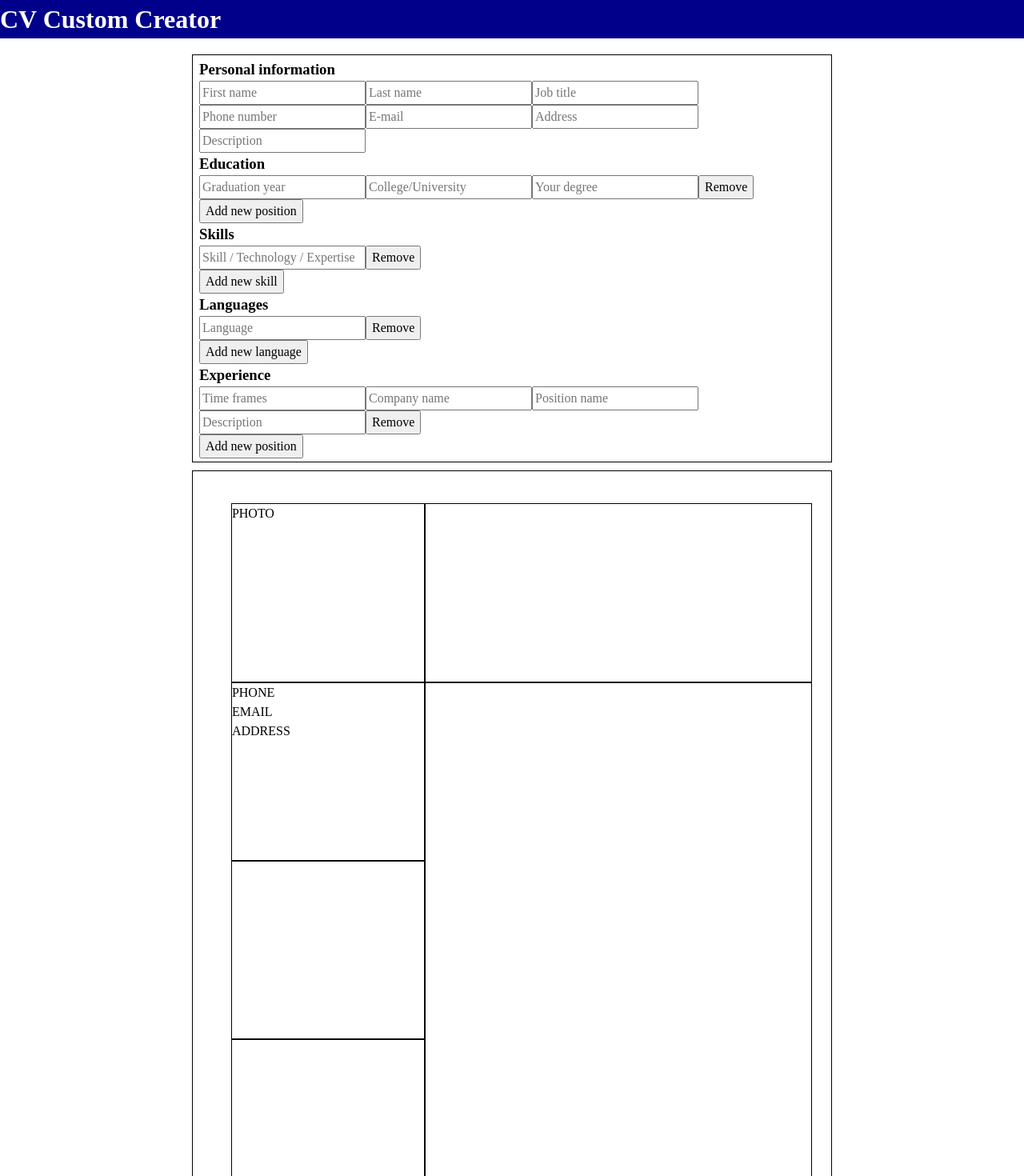
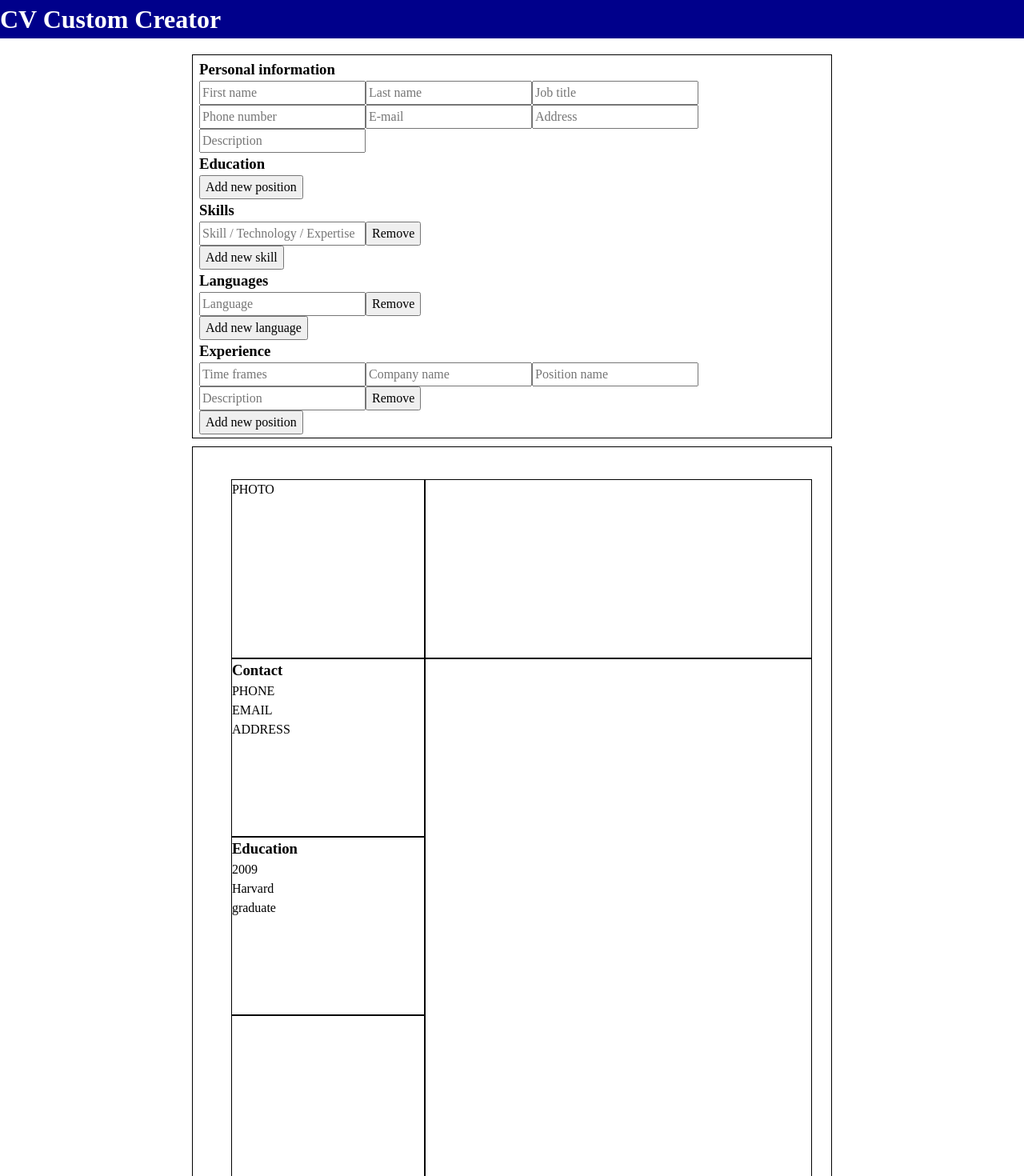
Before and after one commit to micsiw/cv-creator, a React (Create React App) app: page / in a window 1280 px wide. Shown: the top 1470 px of the page at 80% size. Built offline with nearby package versions, Linux system fonts and the light colour scheme.

Commit message:
properly lifted state of dynamic form section in education

```diff
--- a/src/components/CV-Display/Contact-display.js
+++ b/src/components/CV-Display/Contact-display.js
@@ -4,6 +4,7 @@ class ContactDisplay extends Component {
   render() {
     return (
       <div className="contact">
+        <h3>Contact</h3>
         <div className="contact-section">
           <p>PHONE</p>
           <p>{this.props.phoneNumber}</p>
--- a/src/components/CV-Display/Display.js
+++ b/src/components/CV-Display/Display.js
@@ -26,7 +26,7 @@ class Display extends Component {
             address={this.props.address}
           />
           <ExperienceDisplay />
-          <EducationDisplay />
+          <EducationDisplay education={this.props.education} />
           <SkillsDisplay />
           <LanguagesDisplay />
         </div>
--- a/src/components/CV-Display/Education-display.js
+++ b/src/components/CV-Display/Education-display.js
@@ -2,7 +2,20 @@ import React, { Component } from "react";
 
 class EducationDisplay extends Component {
   render() {
-    return <div className="education"></div>;
+    return (
+      <div className="education">
+        <h3>Education</h3>
+        {this.props.education.map((position) => {
+          return (
+            <div key={position.id}>
+              <div className="graduation-year">{position.graduation}</div>
+              <div className="school-name">{position.name}</div>
+              <div className="school-title">{position.title}</div>
+            </div>
+          );
+        })}
+      </div>
+    );
   }
 }
 
--- a/src/components/CV-Form/Education.js
+++ b/src/components/CV-Form/Education.js
@@ -4,12 +4,12 @@ class Education extends Component {
   constructor(props) {
     super(props);
     this.state = {
-      inputs: [
-        <EducationInputs key={0} remove={this.handleRemove.bind(this, 0)} />,
-      ],
+      inputs: [],
+      educationInputs: [],
     };
     this.handleAdd = this.handleAdd.bind(this);
     this.handleRemove = this.handleRemove.bind(this);
+    this.handleYearChange = this.handleYearChange.bind(this);
   }
 
   handleAdd() {
@@ -17,9 +17,17 @@ class Education extends Component {
       inputs: this.state.inputs.concat(
         <EducationInputs
           key={this.state.inputs.length}
+          id={this.state.inputs.length}
           remove={this.handleRemove.bind(this, this.state.inputs.length)}
+          handleYearChange={this.handleYearChange}
         />
       ),
+      educationInputs: this.state.educationInputs.concat({
+        id: this.state.educationInputs.length,
+        graduation: "",
+        name: "",
+        title: "",
+      }),
     });
   }
 
@@ -27,6 +35,44 @@ class Education extends Component {
     this.setState({
       inputs: this.state.inputs.filter((input) => input.key !== id.toString()),
     });
+  }
+
+  // handleYearChange(id, yearInput) {
+  //   console.log("year input " + yearInput);
+  //   this.setState({
+  //     educationInputs: (this.state.educationInputs[] = {
+  //       id: "",
+  //       year: "1993",
+  //       name: "",
+  //       title: "",
+  //     }),
+  //   });
+  //   console.log(this.state.educationInputs);
+  //   this.props.onEducationInputsChange(this.state.educationInputs);
+  // }
+
+  // handleYearChange(id, yearInput) {
+  //   console.log("year input " + yearInput);
+  //   const { educationInputs } = this.state;
+  //   const recordIndex = educationInputs.findIndex((record) => record.id === id);
+  //   const updatedRecord = { ...educationInputs[recordIndex], year: yearInput };
+  //   const updatedInputs = [...educationInputs];
+  //   updatedInputs[recordIndex] = updatedRecord;
+
+  //   this.setState({ educationInputs: updatedInputs });
+  //   this.props.onEducationInputsChange(this.state.educationInputs);
+  // }
+
+  handleYearChange(id, yearInput) {
+    const updatedEducationInputs = this.state.educationInputs.map((record) => {
+      if (record.id === id) {
+        return { ...record, graduation: yearInput };
+      } else {
+        return record;
+      }
+    });
+    this.setState({ educationInputs: updatedEducationInputs });
+    this.props.onEducationInputsChange(updatedEducationInputs);
   }
 
   render() {
@@ -41,26 +87,47 @@ class Education extends Component {
 }
 
 class EducationInputs extends Component {
+  constructor(props) {
+    super(props);
+
+    this.id = this.props.id;
+    this.setYear = this.setYear.bind(this);
+    this.setName = this.setName.bind(this);
+    this.setTitle = this.setTitle.bind(this);
+  }
+
+  setYear(e) {
+    this.props.handleYearChange(this.id, e.target.value);
+  }
+
+  setName(e) {
+    this.props.handleNameChange(this.id, e.target.value);
+  }
+
+  setTitle(e) {
+    this.props.handleTitleChange(this.id, e.target.value);
+  }
+
   render() {
     return (
       <div>
         <input
           type="text"
           id="year"
-          name="year"
           placeholder="Graduation year"
+          onChange={this.setYear}
         />
         <input
           type="text"
           id="institution"
-          name="institution"
           placeholder="College/University"
+          onChange={this.setName}
         />
         <input
           type="text"
           id="degree"
-          name="degree"
           placeholder="Your degree"
+          onChange={this.setTitle}
         />
         <button onClick={this.props.remove}>Remove</button>
       </div>
--- a/src/components/CV-Form/Forms.js
+++ b/src/components/CV-Form/Forms.js
@@ -18,7 +18,9 @@ class Forms extends Component {
           onAddressChange={this.props.onAddressChange}
           onPersonalDescriptionChange={this.props.onPersonalDescriptionChange}
         />
-        <Education />
+        <Education
+          onEducationInputsChange={this.props.onEducationInputsChange}
+        />
         <Skills />
         <Languages />
         <Experience />
--- a/src/components/CV-Form/Personal.js
+++ b/src/components/CV-Form/Personal.js
@@ -3,9 +3,6 @@ import React, { Component } from "react";
 class Personal extends Component {
   constructor(props) {
     super(props);
-    this.state = {
-      firstName: "",
-    };
 
     this.setFirstName = this.setFirstName.bind(this);
     this.setLastName = this.setLastName.bind(this);
@@ -52,49 +49,42 @@ class Personal extends Component {
           type="text"
           id="first-name"
           placeholder="First name"
-          value={this.props.firstName}
           onChange={this.setFirstName}
         />
         <input
           type="text"
           id="last-name"
           placeholder="Last name"
-          value={this.props.lastName}
           onChange={this.setLastName}
         />
         <input
           type="text"
           id="job-title"
           placeholder="Job title"
-          value={this.props.jobTitle}
           onChange={this.setJobTitle}
         />
         <input
           type="text"
           id="phone"
           placeholder="Phone number"
-          value={this.props.phoneNumber}
           onChange={this.setPhoneNumber}
         />
         <input
           type="email"
           id="email"
           placeholder="E-mail"
-          value={this.props.email}
           onChange={this.setEmail}
         />
         <input
           type="text"
           id="address"
           placeholder="Address"
-          value={this.props.address}
           onChange={this.setAddress}
         />
         <input
           type="text"
           id="description"
           placeholder="Description"
-          value={this.props.personalDescription}
           onChange={this.setPersonalDescription}
         />
       </div>
--- a/src/components/Main.js
+++ b/src/components/Main.js
@@ -14,6 +14,8 @@ class Main extends Component {
     this.handleAddressChange = this.handleAddressChange.bind(this);
     this.handlePersonalDescriptionChange =
       this.handlePersonalDescriptionChange.bind(this);
+    this.handleEducationInputsChange =
+      this.handleEducationInputsChange.bind(this);
 
     this.state = {
       firstName: "",
@@ -23,6 +25,9 @@ class Main extends Component {
       email: "",
       address: "",
       personalDescription: "",
+      education: [
+        { id: 0, graduation: "2009", name: "Harvard", title: "graduate" },
+      ], // !!
     };
   }
 
@@ -54,6 +59,10 @@ class Main extends Component {
     this.setState({ personalDescription: pDescr });
   }
 
+  handleEducationInputsChange(educationInputs) {
+    this.setState({ education: educationInputs });
+  }
+
   render() {
     return (
       <div className="main">
@@ -65,6 +74,7 @@ class Main extends Component {
           onEmailChange={this.handleEmailChange}
           onAddressChange={this.handleAddressChange}
           onPersonalDescriptionChange={this.handlePersonalDescriptionChange}
+          onEducationInputsChange={this.handleEducationInputsChange}
         />
         <Display
           firstName={this.state.firstName}
@@ -74,6 +84,7 @@ class Main extends Component {
           email={this.state.email}
           address={this.state.address}
           personalDescription={this.state.personalDescription}
+          education={this.state.education}
         />
       </div>
     );
```
